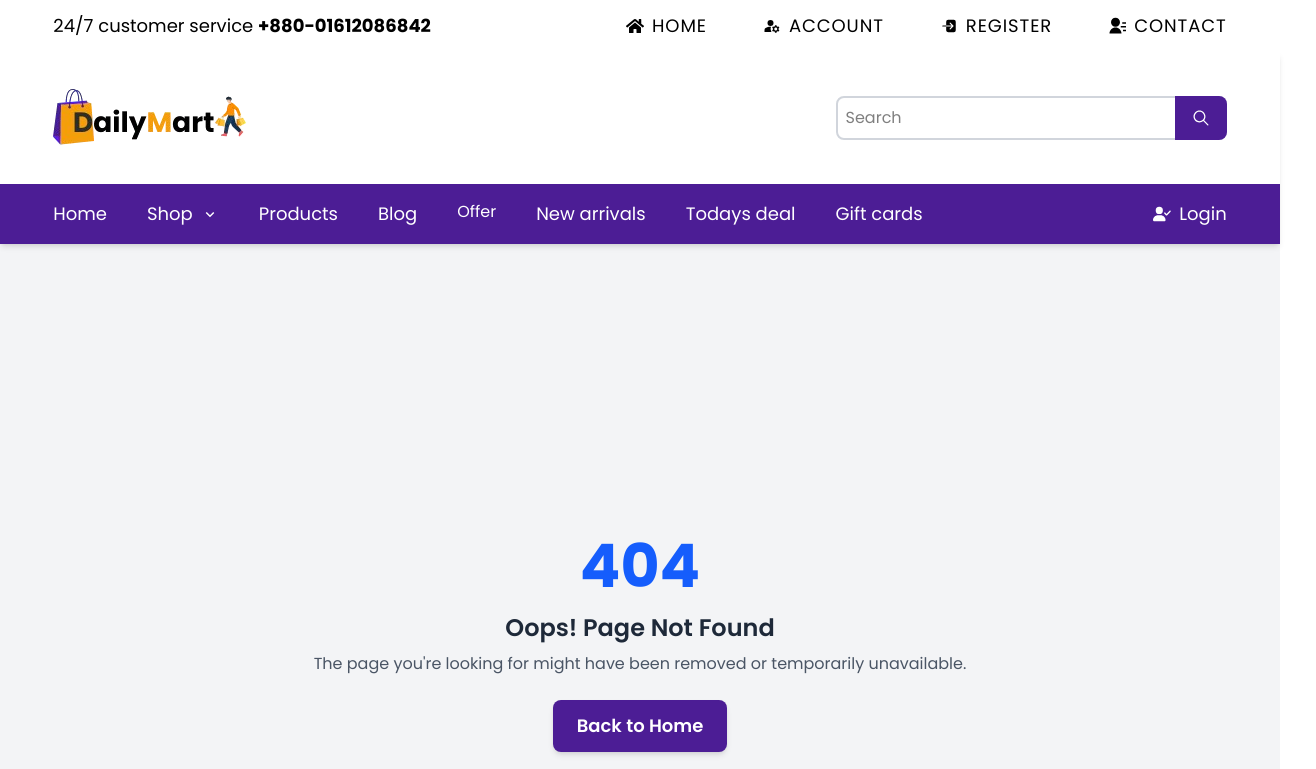
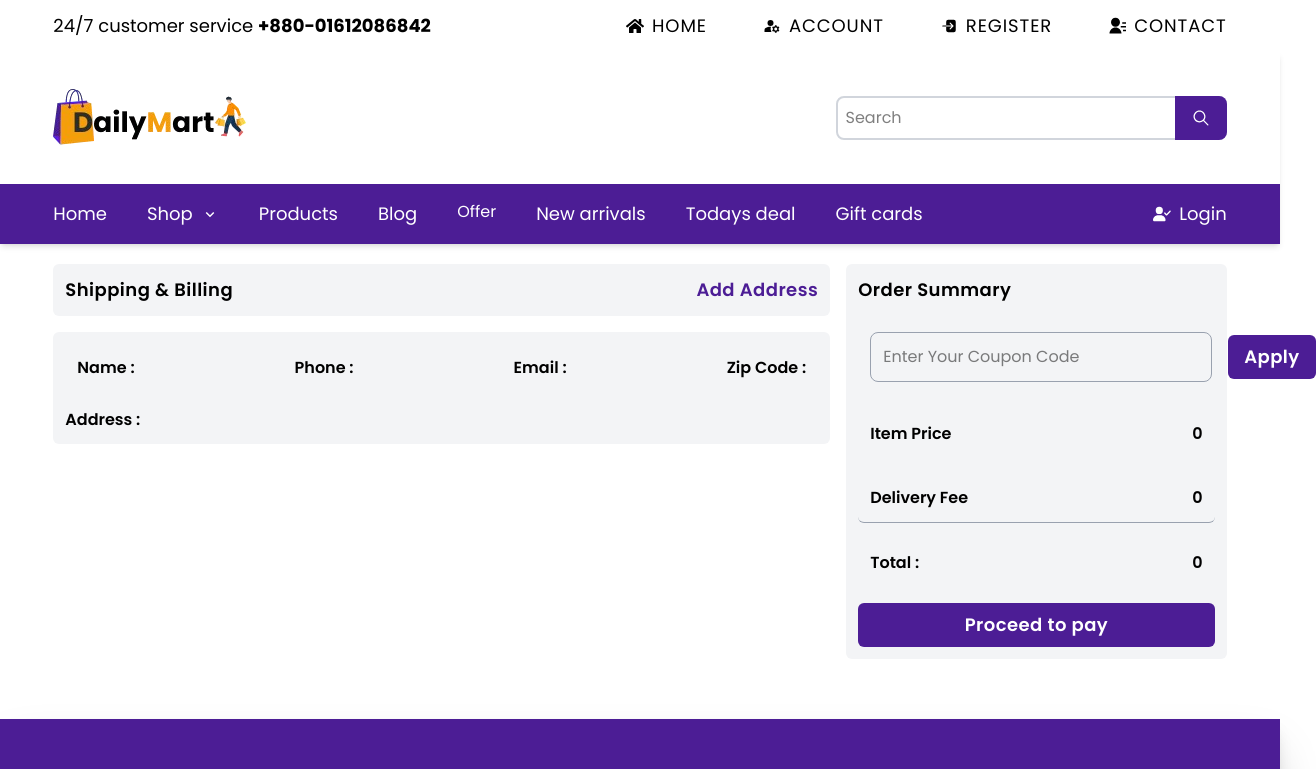
Before and after one commit to mdsamiulislam54/Full-Stack-E-Commerce-Project, a React (Vite) app in the folder client/dailymart/: page /buynow in a window 1280 px wide. Shown: the top 769 px of the page, 1316 px wide, since content can reach past the window. Built offline with nearby package versions, Linux system fonts and the light colour scheme.

Commit message:
BuyNow conponats update

```diff
--- a/client/dailymart/src/App.jsx
+++ b/client/dailymart/src/App.jsx
@@ -104,6 +104,7 @@ import CartItem from './componants/CartItem/CartItem';
 import Checkout from './componants/Checkout/Checkout';
 import NotFound from './componants/PageNotFound/NotFound';
 import {AllProducts}  from './componants/AllProducts/AllProducts';
+import BuyNow from './componants/BuyNow/BuyNow';
 
 function App() {
   return (
@@ -138,6 +139,7 @@ function App() {
         <Route path="/cartItems" element={<CartItem />} />
         <Route path="/checkout" element={<Checkout />} />
         <Route path="*" element={<NotFound />} />
+        <Route path="/buynow" element={<BuyNow/>} />
       </Routes>
 
       {/* Footer doesn't need suspense */}
--- a/client/dailymart/src/componants/BuyNow/BuyNow.jsx
+++ b/client/dailymart/src/componants/BuyNow/BuyNow.jsx
@@ -6,12 +6,18 @@ import division from "../../utilitis/division";
 import districts from "../../utilitis/districts";
 import districtUpazilas from "../../utilitis/upzila";
 import { Link } from "react-router-dom";
+import { useSelector } from "react-redux";
+
+
 
 const BuyNow = () => {
   const [modalIsOpen, setIsOpen] = useState(false);
   const [selectedCity, setSelectedCity] = useState(null);
   const [selectedDistricts, setSelectedDistricts] = useState(null);
   const [selectedUpzilla, setSelectedUpzilla] = useState(null);
+  const {products} = useSelector((state) => state.buynow)
+  console.log( products)
+
   const openModal = () => {
     setIsOpen(true);
   };
@@ -135,6 +141,19 @@ const BuyNow = () => {
               <div>
                 <span className="text-md font-semibold">Address :</span>
               </div>
+              <div>
+                <div>
+                  {
+                    products.map((product) => (
+                      <div key={product.id} className="flex items-center gap-4 mb-4 p-3 rounded-md border-b border-gray-400">
+                        <img src={product.img} alt={product.name} className="w-16 h-16" />
+                        <span className="text-md font-semibold">{product._id}</span>
+
+                      </div>
+                    ))
+                  }
+                </div>
+              </div>
             </div>
           </div>
           <div className="sm:col-span-2">
@@ -149,13 +168,20 @@ const BuyNow = () => {
                 </button>
               </div>
               <div className="flex justify-between items-center mb-4 p-3 rounded-md">
-                <span className="text-md font-semibold">Product Name</span>
-                <span className="text-md font-semibold">Price</span>
+                <span className="text-md font-semibold">Item Price</span>
+                <span className="text-md font-semibold">0</span>
               </div>
-              <div className="flex justify-between items-center mb-4 p-3 rounded-md">
-                <span className="text-md font-semibold">Total</span>
-                <span className="text-md font-semibold">Price</span>
+              <div className="flex justify-between items-center mb-4 p-3 rounded-md border-b border-gray-400">
+                <span className="text-md font-semibold">Delivery Fee</span>
+                <span className="text-md font-semibold">0</span>
               </div>
+              <div className="flex justify-between items-center mb-4 p-3 rounded-md ">
+                <span className="text-md font-semibold">Total :</span>
+                <span className="text-md font-semibold">0</span>
+              </div>
+              <button
+              className="text-center w-full bg-primary text-light hover:bg-secondary hover:text-dark transition-all duration-300 font-semibold text-lg tracking-wide cursor-pointer rounded-md px-4 py-2"
+              >Proceed to pay</button>
             </div>
           </div>
         </div>
--- a/client/dailymart/src/componants/Checkout/Checkout.jsx
+++ b/client/dailymart/src/componants/Checkout/Checkout.jsx
@@ -9,7 +9,9 @@ import { TbTruckDelivery, TbTruckReturn } from "react-icons/tb";
 import { FaBusinessTime } from "react-icons/fa";
 import { BsCashCoin } from "react-icons/bs";
 import { MdOutlineEventAvailable } from "react-icons/md";
-import { Link } from "react-router-dom";
+import { Link, useNavigate } from "react-router-dom";
+import { addToBuynow } from "../../redux/features/BuynowSlice";
+
 
 const Checkout = () => {
   const { checkout } = useSelector((state) => state.checkout);
@@ -17,6 +19,13 @@ const Checkout = () => {
   const [selectionColor, setSelectionColor] = useState([]);
   const [count, setCount] = useState(0);
   const dispatch = useDispatch();
+  const navigate = useNavigate();
+
+  const handleAddToBuynow = (product) => {
+    dispatch(addToBuynow(product));
+    navigate("/buynow");
+
+  }
 
   const allImages = checkout.flatMap((item) => [
     item.subimage1,
@@ -199,7 +208,7 @@ const Checkout = () => {
                     >
                       Add To Cart
                     </button>
-                    <button className="px-12 py-2 bg-secondary text-light rounded-lg  transition-all duration-300 cursor-pointer  hover:bg-primary hover:text-light">
+                    <button onClick={()=>handleAddToBuynow(item)} className="px-12 py-2 bg-secondary text-light rounded-lg  transition-all duration-300 cursor-pointer  hover:bg-primary hover:text-light">
                       Buy Now
                     </button>
                   </div>
--- a/client/dailymart/src/componants/Home/Home.jsx
+++ b/client/dailymart/src/componants/Home/Home.jsx
@@ -1,20 +1,20 @@
 
-// import BannerSection from "../BannerSection/BannerSection";
-// import BigOffers from "../BigOffers/BigOffers.jsx";
-// import CategoryGallary from "../Catagory/CategoryGallary.jsx";
-// import NewArrivals from "../NewArrivals/NewArrivals.jsx";
-// // import Pro from "../Pro.jsx";
-// // import Products from "../Products/Products.jsx";
+import BannerSection from "../BannerSection/BannerSection";
+import BigOffers from "../BigOffers/BigOffers.jsx";
+import CategoryGallary from "../Catagory/CategoryGallary.jsx";
+import NewArrivals from "../NewArrivals/NewArrivals.jsx";
+// import Pro from "../Pro.jsx";
+// import Products from "../Products/Products.jsx";
 
-import BuyNow from "../BuyNow/BuyNow";
+// import BuyNow from "../BuyNow/BuyNow";
 
-// import ShopCart from "../ShopCart/ShopCart.jsx";
+import ShopCart from "../ShopCart/ShopCart.jsx";
 
-// // import Products from "../Products/Products";
-// import WhyChooseUs from "../WhyChooseUs/WhyChooseUs";
-// import Products from "../Products/Products.jsx";
-// import Testimonial from "../Testimonial/Testimonial.jsx";
-// import Brand from "../Brand/Brand.jsx";
+// import Products from "../Products/Products";
+import WhyChooseUs from "../WhyChooseUs/WhyChooseUs";
+import Products from "../Products/Products.jsx";
+import Testimonial from "../Testimonial/Testimonial.jsx";
+import Brand from "../Brand/Brand.jsx";
 
 
 
@@ -22,8 +22,8 @@ const Home = () => {
 
   return (
     <>
-    {/* <Loader/> */}
-      {/* <BannerSection />
+    {/* <Loader/>  */}
+       <BannerSection />
       <WhyChooseUs />
       <CategoryGallary/>
       <Products/>
@@ -33,8 +33,8 @@ const Home = () => {
 
       <BigOffers/>
       <Testimonial/>
-      <Brand/> */}
-    <BuyNow/>
+      <Brand/>
+    {/* <BuyNow/> */}
 
     </>
   );
--- /dev/null
+++ b/client/dailymart/src/redux/features/BuynowSlice.js
@@ -0,0 +1,28 @@
+import { createSlice } from "@reduxjs/toolkit";
+
+const buynowSlice = createSlice({
+    name: "buynow",
+    initialState: {
+        products: [],
+        totalPrice: 0,
+        totalQuantity: 0,
+    },
+    reducers: {
+        addToBuynow: (state, action) => {
+            const existingProduct = state.products.find(p => p._id === action.payload._id);
+            console.log(action.payload)
+
+            if (existingProduct) {
+                existingProduct.quantity += 1;
+            } else {
+                state.products.push({ ...action.payload, quantity: 1 });
+            }
+
+            state.totalPrice += action.payload.price;
+            state.totalQuantity += 1;
+        }
+    }
+});
+
+export const { addToBuynow } = buynowSlice.actions;
+export default buynowSlice.reducer;
--- a/client/dailymart/src/redux/store.js
+++ b/client/dailymart/src/redux/store.js
@@ -8,6 +8,7 @@ import productsReducer from './features/productsSlice'
 import cartReducer from "./features/cartSlice";
 import checkoutReducer from "./features/checkoutSlice";
 import filteredProductsReducer from './features/filteredProducts'
+import buynowReducer from './features/BuynowSlice'
 
 // Redux Persist Configuration
 const persistConfig = {
@@ -26,6 +27,7 @@ const store = configureStore({
     cart : cartReducer,
     checkout : checkoutReducer,
     filteredProducts : filteredProductsReducer,
+    buynow : buynowReducer,
   },
 });
 
```
